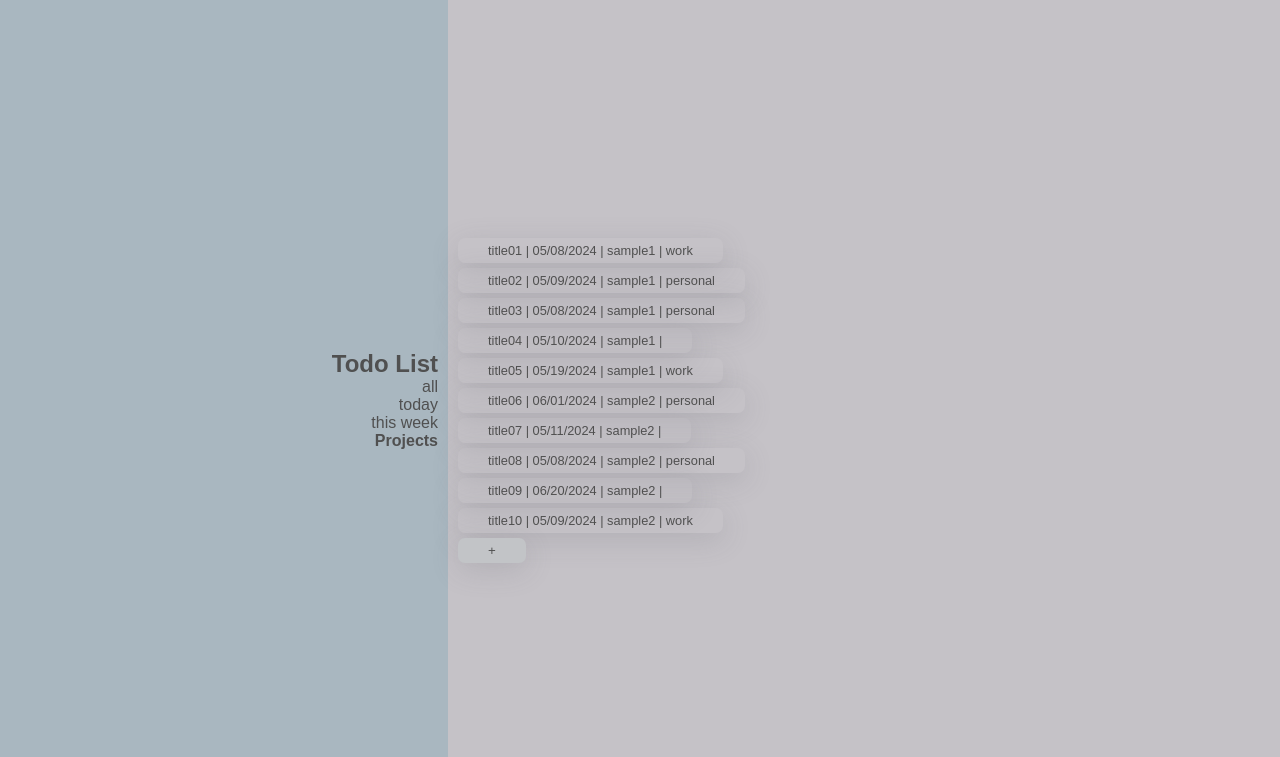
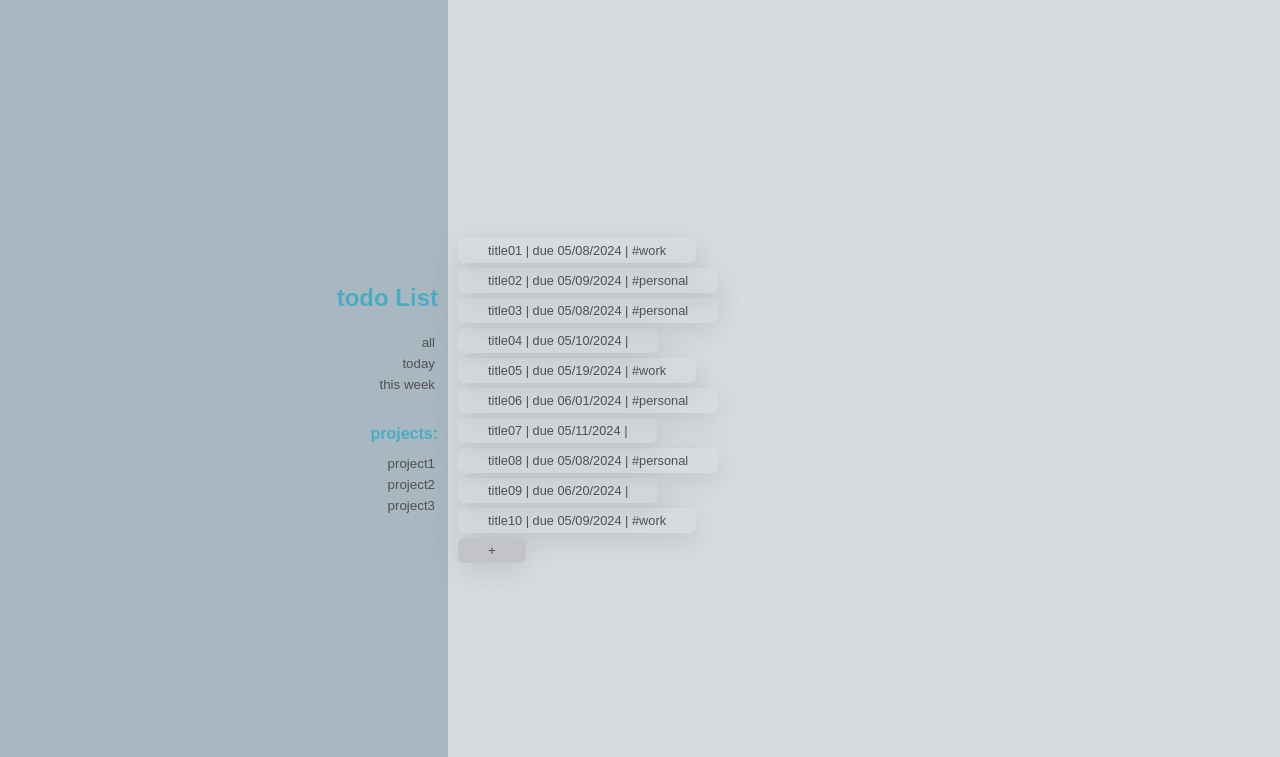
Before and after one commit to hoon-GitHub/odin-todo_list, a website built with webpack: page src/index.html in a window 1280 px wide. Shown: the top 757 px of the page. Built offline with nearby package versions, Linux system fonts and the light colour scheme.

Commit message:
Add module for rendering #nav
Module (main function) will attach event listeners to the items in #nav
and render a clickable project list.

```diff
--- a/src/index.html
+++ b/src/index.html
@@ -9,11 +9,11 @@
 <body>
   <div id="main">
     <div id="nav">
-      <h2>Todo List</h2>
-      <div id="allTodos">all</div>
-      <div id="today">today</div>
-      <div id="thisWeek">this week</div>
-      <h4>Projects</h4>
+      <h2>todo List</h2>
+      <button id="all">all</button>
+      <button id="today">today</button>
+      <button id="thisWeek">this week</button>
+      <h4>projects:</h4>
 
     </div>
     <div id="content">
--- a/src/index.js
+++ b/src/index.js
@@ -1,14 +1,7 @@
 import './style.css';
-import { format, addDays } from 'date-fns';
+import { renderNav } from './modules/render_nav.js';
+import { renderList } from './modules/render_list.js';
 import { list } from './modules/todo.js';
-import { renderList, renderProject, renderByDue, renderByTag } from './modules/render_list.js';
 
-// rendering test cases
-renderList(list); //whole list
-// renderProject(list, 'sample1'); // filter by project
-// renderByDue(list, Date()); // today
-// renderByDue(list, addDays(Date(), 7)); // specific date
-// renderByTag(list, 'personal'); // filter by tag
-
-// making the imports to be global for access from console, for testing
-window.list = list;
+renderNav();
+renderList(list);
--- a/src/modules/render_list.js
+++ b/src/modules/render_list.js
@@ -1,10 +1,18 @@
-import { format, isBefore } from 'date-fns';
+import { isBefore } from 'date-fns';
 
 const content = document.getElementById('content');
 let currentView = null;
 
+// clear #content
+export function clearContent() {
+  while(content.firstChild) {
+    content.removeChild(content.firstChild);
+  }
+}
+
 // main function: takes a list of Todo items and render in the #content
 export function renderList(list) {
+  currentView = "all";
   for (let i = 0; i < list.length; i++) {
     const todoDom = document.createElement('div');
     todoDom.classList.add('todoItem');
@@ -19,13 +27,15 @@ export function renderList(list) {
 
 // filter-by-project view
 export function renderProject(list, project) {
+  clearContent();
   currentView = project;
   list = list.filter(item => item.project === project);
   renderList(list);
 }
 
-// filter-by-date (before date) view
+// filter-by-date (before the date) view
 export function renderByDue(list, date) {
+  clearContent();
   currentView = date;
   list = list.filter(item => isBefore(item.dueDate, date));
   renderList(list);
@@ -33,6 +43,7 @@ export function renderByDue(list, date) {
 
 // filter-by-tag view
 export function renderByTag(list, tag) {
+  clearContent();
   currentView = tag;
   list = list.filter(item => item.tags.includes(tag));
   renderList(list);
--- /dev/null
+++ b/src/modules/render_nav.js
@@ -0,0 +1,46 @@
+import { addDays } from 'date-fns';
+import { list } from './todo.js';
+import { clearContent, renderList, renderProject, renderByDue } from './render_list.js';
+
+const nav = document.getElementById('nav');
+
+// set up the #nav
+export function renderNav() {
+
+  // attach event listeners to #all, #today, #thisWeek in #nav
+  const all = document.getElementById('all');
+  all.addEventListener('click', () => {
+    clearContent();
+    renderList(list);
+  });
+  const today = document.getElementById('today');
+  today.addEventListener('click', () => renderByDue(list, Date()));
+  const thisWeek = document.getElementById('thisWeek');
+  thisWeek.addEventListener('click', () => renderByDue(list, addDays(Date(), 7)));
+
+  // and then render projects
+  renderProjects();
+}
+
+// render menu items in the #nav
+function renderProjects() {
+
+  // get all projects currently being used
+  const projects = new Set();
+  for (let i = 0; i < list.length; i++) {
+    projects.add(list[i].project);
+  }
+
+  // for each project, create button and append to #nav
+  projects.forEach(project => {
+    const projMenuItem = document.createElement('button');
+    projMenuItem.classList.add('projects');
+    projMenuItem.innerText = project;
+    nav.appendChild(projMenuItem);
+
+    // when clicked, render list in the #content
+    projMenuItem.addEventListener('click', () => {
+      renderProject(list, project);
+    });
+  })
+}
--- a/src/modules/todo.js
+++ b/src/modules/todo.js
@@ -27,7 +27,7 @@ export class Todo {
   }
 
   info() {
-    return `${this.title} | ${format(this.dueDate, 'MM/dd/yyyy')} | ${this.project} | ${this.tags}`;
+    return `${this.title} | due ${format(this.dueDate, 'MM/dd/yyyy')} | ${this.tags}`;
   }
 
 }
@@ -35,22 +35,22 @@ export class Todo {
 
 // create a sample list of Todo items, for testing purposes
 export let list = [];
-list.push(new Todo('title01', 'Sample description 01', '05/08/2024', 'high', 'sample1'));
-list.push(new Todo('title02', 'Sample description 02', '05/09/2024', 'med', 'sample1'));
-list.push(new Todo('title03', 'Sample description 03', '05/08/2024', 'low', 'sample1'));
-list.push(new Todo('title04', 'Sample description 04', '05/10/2024', 'high', 'sample1'));
-list.push(new Todo('title05', 'Sample description 05', '05/19/2024', 'low', 'sample1'));
-list.push(new Todo('title06', 'Sample description 06', '06/01/2024', 'high', 'sample2'));
-list.push(new Todo('title07', 'Sample description 07', '05/11/2024', 'med', 'sample2'));
-list.push(new Todo('title08', 'Sample description 08', '05/08/2024', 'low', 'sample2'));
-list.push(new Todo('title09', 'Sample description 09', '06/20/2024', 'high', 'sample2'));
-list.push(new Todo('title10', 'Sample description 10', '05/09/2024', 'med', 'sample2'));
+list.push(new Todo('title01', 'Sample description 01', '05/08/2024', 'high', 'project1'));
+list.push(new Todo('title02', 'Sample description 02', '05/09/2024', 'med', 'project1'));
+list.push(new Todo('title03', 'Sample description 03', '05/08/2024', 'low', 'project1'));
+list.push(new Todo('title04', 'Sample description 04', '05/10/2024', 'high', 'project1'));
+list.push(new Todo('title05', 'Sample description 05', '05/19/2024', 'low', 'project2'));
+list.push(new Todo('title06', 'Sample description 06', '06/01/2024', 'high', 'project2'));
+list.push(new Todo('title07', 'Sample description 07', '05/11/2024', 'med', 'project2'));
+list.push(new Todo('title08', 'Sample description 08', '05/08/2024', 'low', 'project3'));
+list.push(new Todo('title09', 'Sample description 09', '06/20/2024', 'high', 'project3'));
+list.push(new Todo('title10', 'Sample description 10', '05/09/2024', 'med', 'project3'));
 
 // add some tags
-list[0].addTag('work');
-list[1].addTag('personal');
-list[2].addTag('personal');
-list[4].addTag('work');
-list[5].addTag('personal');
-list[7].addTag('personal');
-list[9].addTag('work');
+list[0].addTag('#work');
+list[1].addTag('#personal');
+list[2].addTag('#personal');
+list[4].addTag('#work');
+list[5].addTag('#personal');
+list[7].addTag('#personal');
+list[9].addTag('#work');
--- a/src/style.css
+++ b/src/style.css
@@ -7,6 +7,7 @@
 :root {
   --light-gray: rgb(225, 225, 225);
   --dark-gray: rgb(80, 80, 80);
+  --blue-gray: rgb(75, 173, 195);
 }
 
 /* import Google font */
@@ -34,12 +35,34 @@ body {
   align-items: flex-end;
   justify-content: center;
   padding: 10px;
+  color: var(--blue-gray);
+}
+
+#nav h2 {
+  margin-bottom: 20px;
+}
+
+#nav h4 {
+  margin-top: 30px;
+  margin-bottom: 10px;
+}
+
+#nav button {
+  padding: 3px;
+  border: none;
+  border-radius: 7px;
+  background-color: #a9b7c0;
   color: var(--dark-gray);
 }
 
+#nav button:hover {
+  filter: brightness(80%);
+}
+
+
 #content {
   width: 100%;
-  background-color: #c5c2c7;
+  background-color: #d6dcdf;
   display: flex;
   flex-direction: column;
   align-items: flex-start;
```
